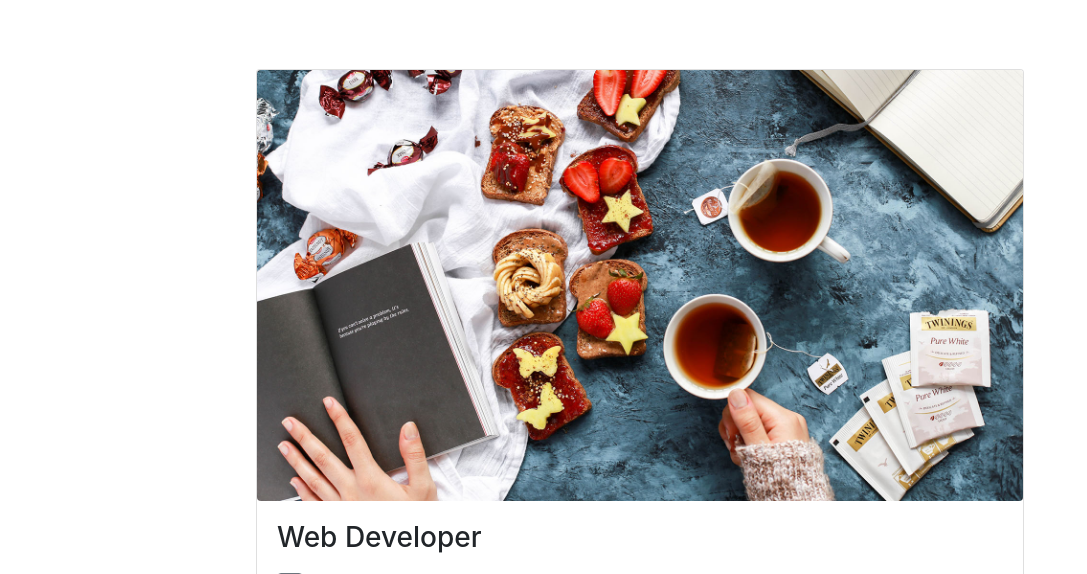
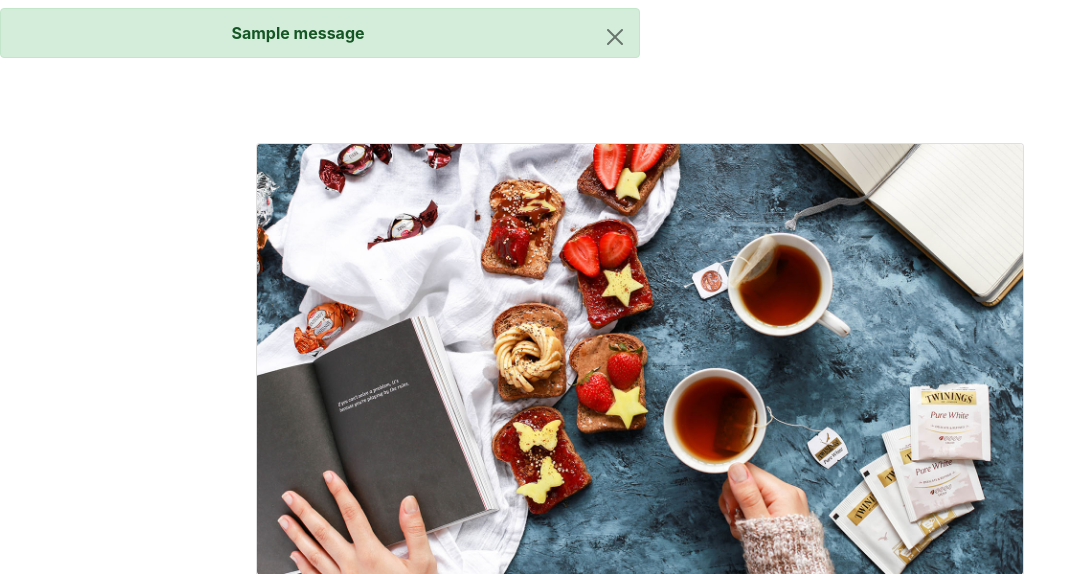
Before and after one commit to ugurhmz/django_blog_project_volkanatis, a Django app: page /detail/1 in a window 1280 px wide. Shown: the part 56-630 px from the top of the page, without its empty margins (0-1087 px from the left). Run offline with Django 3.2, Linux system fonts and the light colour scheme; data comes from the database, SQL or seed files in the repository; both versions use the stored data as it was after the commit; one stand-in notice (Sample message) is shown; some libraries are stand-ins or nearby versions.

Commit message:
messages ile bitti....

```diff
--- a/my_Blog/posts/views.py
+++ b/my_Blog/posts/views.py
@@ -1,3 +1,4 @@
+from django.contrib import messages
 from django.contrib.auth.decorators import login_required
 from django.core.paginator import Paginator
 from django.db.models import Q
@@ -21,9 +22,6 @@ def index(request):
     paginator = Paginator(tum_postlar, 2)
     page = request.GET.get('page')
     tum_postlar = paginator.get_page(page)
-
-
-
 
 
 
@@ -53,6 +51,7 @@ def create_post(request):
 
     if form.is_valid():
         post = form.save()
+        messages.success(request,"Yazınız başarıyla oluşturuldu")
         return HttpResponseRedirect(post.get_absolute_url())
 
 
--- a/my_Blog/templates/base.html
+++ b/my_Blog/templates/base.html
@@ -66,6 +66,7 @@
 </nav>
 
 
+{% include 'messages.html' %}
 
 {% block body %}
 
--- /dev/null
+++ b/my_Blog/templates/messages.html
@@ -0,0 +1,13 @@
+{% if messages %}
+
+    {% for message in messages %}
+
+
+        <div class="text-center alert alert-success alert-dismissible mt-2 w-50  fade show" role="alert">
+          <strong>{{ message }}</strong>
+          <button type="button" class="btn-close" data-bs-dismiss="alert" aria-label="Close"></button>
+        </div>
+
+    {% endfor %}
+
+{% endif %}
```
Also changed, not shown: my_Blog/users/views.py (+2 -24 lines), my_Blog/db.sqlite3, 1 other file.
